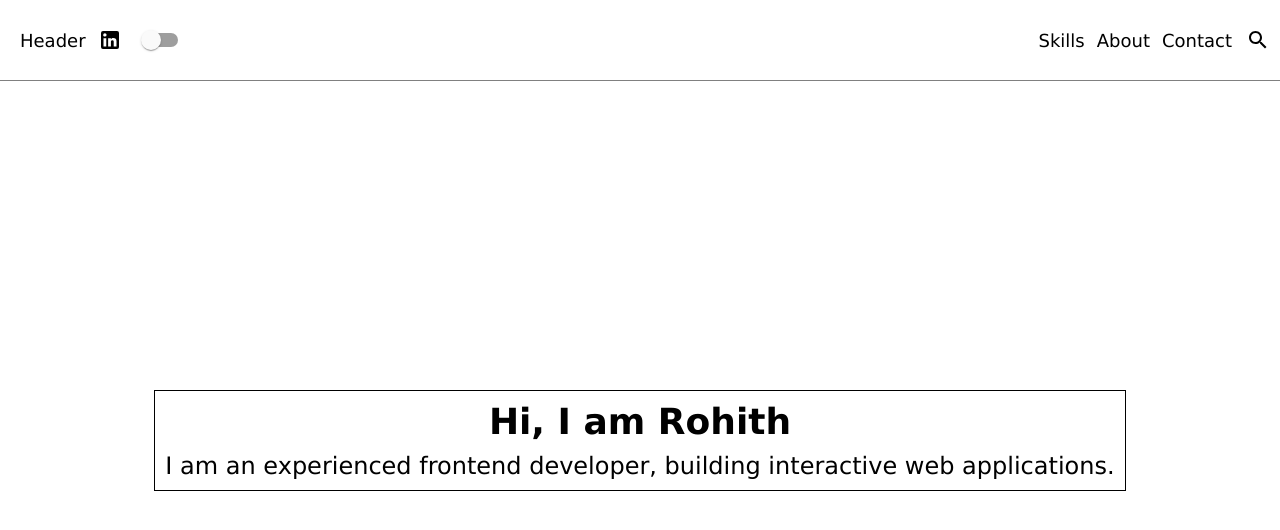
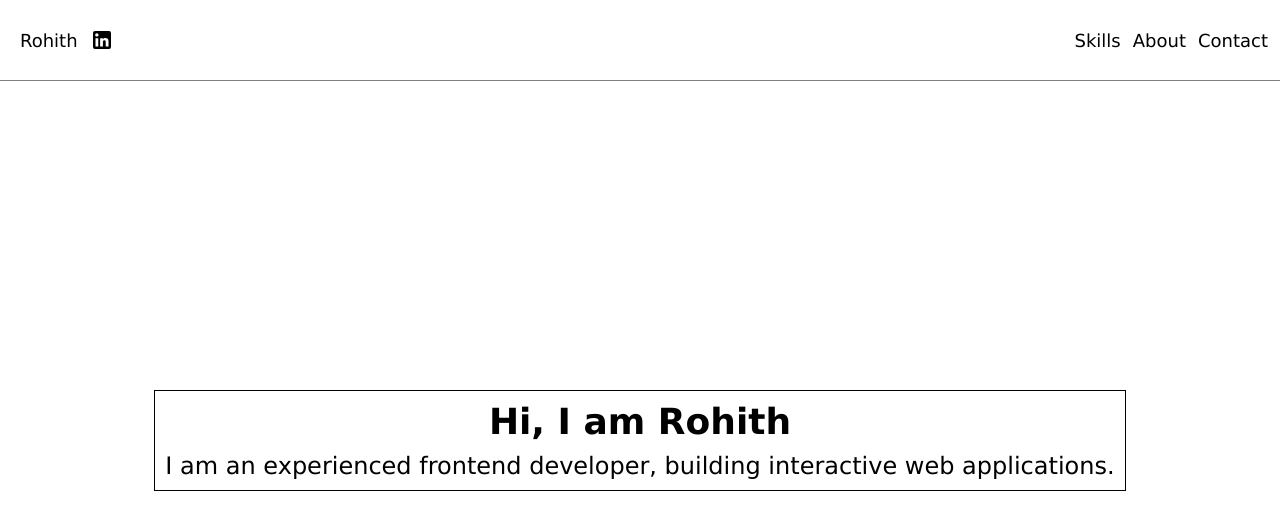
Before and after one commit to cdrohithm/cdrohithm.github.io, a React (Create React App) app: page / in a window 1280 px wide. Shown: the top 530 px of the page. Built offline with nearby package versions, Linux system fonts and the light colour scheme.

Commit message:
Header changes needed

```diff
--- a/src/components/Header/Header.jsx
+++ b/src/components/Header/Header.jsx
@@ -4,11 +4,9 @@ import Button from "../Button/Button";
 import SearchBox from "../SearchBox/SearchBox";
 import LinkedInIcon from "@mui/icons-material/LinkedIn";
 import "./Header.scss";
-import { FormControlLabel } from "@mui/material";
 import { GiHamburgerMenu } from "react-icons/gi";
 import { Switch } from "@material-ui/core";
 import Menu from "../../containers/Menu/Menu";
-import { GrClose } from "react-icons/gr";
 import { AiOutlineClose } from "react-icons/ai";
 const Header = (props) => {
   const [menuVisible, setMenu] = useState(false);
@@ -61,7 +59,7 @@ const Header = (props) => {
       <div className="header">
         <div className="header-left">
           <Link to="/" className="link">
-            Header
+            Rohith
           </Link>
           <Button
             className="header-button"
@@ -71,11 +69,11 @@ const Header = (props) => {
           >
             <LinkedInIcon />
           </Button>
-          <Switch
+          {/* <Switch
             sx={{ m: 1 }}
             checked={checked}
             onChange={handleSwitchChange}
-          />
+          /> */}
           {/* <p>Header</p> */}
         </div>
         <div className="header-right">
@@ -83,7 +81,7 @@ const Header = (props) => {
             <div className="menu-items">
               <Menu />
             </div>
-            <SearchBox />
+            {/* <SearchBox /> */}
           </div>
           <div className="mobile-menu-icon" onClick={() => toggleMenu()}>
             {menuVisible ? (
--- a/src/components/Header/Header.scss
+++ b/src/components/Header/Header.scss
@@ -5,7 +5,6 @@
   flex-wrap: wrap;
   height: 10vh;
   width: 100vw;
-  //   align-items: center;
   justify-content: flex-start;
   color: inherit;
 }
@@ -16,6 +15,7 @@
   justify-content: flex-start;
   margin-left: 10px;
   gap: 10px;
+  color: inherit;
 }
 .header-right {
   display: flex;
@@ -23,8 +23,7 @@
   margin-right: 10px;
   align-items: center;
   justify-content: flex-end;
-  color: inherit;
-  // gap: 10px;
+  // color: inherit;
 }
 
 .header-button {
@@ -34,6 +33,7 @@
   padding: 0;
   align-items: center;
   color: inherit;
+  cursor: pointer;
 }
 .link {
   text-decoration: none;
```
